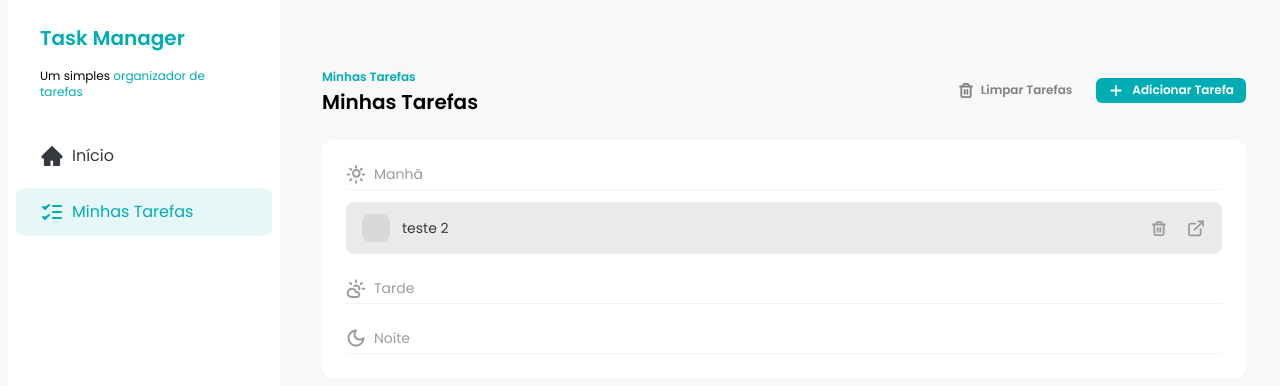
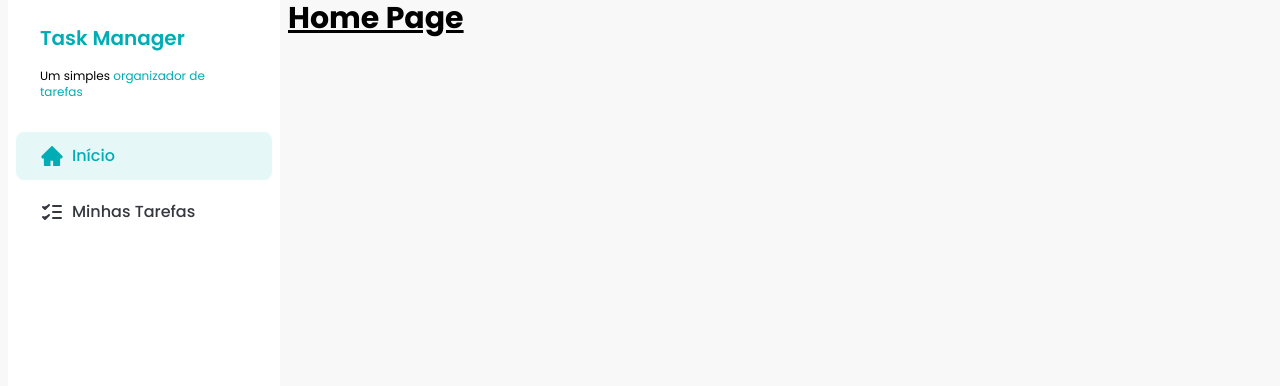
Before and after one commit to Allysonfreitas210695/Task_Manage, a React (Vite) app: page / in a window 1280 px wide. Shown: the top 386 px of the page. Built offline with nearby package versions, Linux system fonts and the light colour scheme; data requests are answered from the project's data file.

Commit message:
feat: add react route to navigation

```diff
--- a/package.json
+++ b/package.json
@@ -23,6 +23,7 @@
     "react": "^19.1.1",
     "react-dom": "^19.1.1",
     "react-hook-form": "^7.62.0",
+    "react-router": "^7.8.2",
     "sonner": "^2.0.7",
     "tailwind-merge": "^3.3.1",
     "tailwind-variants": "^3.1.0",
--- a/src/App.jsx
+++ b/src/App.jsx
@@ -1,7 +1,8 @@
+import { RouterProvider } from "react-router"
 import { Toaster } from "sonner"
 
 import SideBar from "./components/Sidebar"
-import Tasks from "./components/Tasks"
+import { routers } from "./routes/index.route"
 
 const App = () => {
   return (
@@ -13,9 +14,8 @@ const App = () => {
           },
         }}
       />
-      <SideBar />
       <div className="h-full flex-1 overflow-y-auto">
-        <Tasks />
+        <RouterProvider router={routers} />
       </div>
     </div>
   )
--- a/src/components/Sidebar.jsx
+++ b/src/components/Sidebar.jsx
@@ -16,11 +16,11 @@ const SideBar = () => {
       </div>
 
       <div className="flex flex-col gap-2 p-2">
-        <SidebarButton variant="unselected">
+        <SidebarButton to={"/"}>
           <HomeIcon />
           Início
         </SidebarButton>
-        <SidebarButton variant="selected">
+        <SidebarButton to={"/tasks"}>
           <TasksIcon />
           Minhas Tarefas
         </SidebarButton>
--- a/src/components/SidebarButton.jsx
+++ b/src/components/SidebarButton.jsx
@@ -1,24 +1,34 @@
 import PropTypes from "prop-types"
+import { NavLink } from "react-router"
+import { tv } from "tailwind-variants"
 
-const SidebarButton = ({ children, variant = "unselected" }) => {
-  const variantButton =
-    variant === "selected"
-      ? "bg-[#E6F7F8] text-brand-primary"
-      : "text-brand-dark-blue"
+const sidebarButton = tv({
+  base: "hover:text-brand-primary flex w-full items-center gap-2 rounded-lg px-6 py-3 text-left font-medium transition hover:bg-[#E6F7F8]",
+  variants: {
+    active: {
+      true: "text-brand-primary bg-brand-light-blue",
+      false: "text-brand-dark-blue",
+    },
+  },
+  defaultVariants: {
+    active: false,
+  },
+})
 
+const SidebarButton = ({ children, to }) => {
   return (
-    <a
-      href="#"
-      className={`flex items-center gap-2 rounded-lg px-6 py-3 ${variantButton}`}
+    <NavLink
+      to={to}
+      className={({ isActive }) => sidebarButton({ active: isActive })}
     >
       {children}
-    </a>
+    </NavLink>
   )
 }
 
 SidebarButton.propTypes = {
   children: PropTypes.node.isRequired,
-  color: PropTypes.oneOf(["selected", "unselected"]),
+  to: PropTypes.string.isRequired,
 }
 
 export default SidebarButton
--- a/src/index.css
+++ b/src/index.css
@@ -132,6 +132,7 @@
 @theme {
   --font-sans: "Poppins", ui-sans-serif, system-ui, sans-serif;
 
+  --color-brand-light-blue: #e6f7f8;
   --color-brand-dark-blue: #35383e;
   --color-brand-primary: #00adb5;
   --color-brand-dark-gray: #818181;
--- /dev/null
+++ b/src/pages/DetailsTask.jsx
@@ -0,0 +1,5 @@
+const DetailsTask = () => {
+  return <div className="text-3xl font-bold underline">Details Task Page</div>
+}
+
+export default DetailsTask
--- /dev/null
+++ b/src/pages/HomePage.jsx
@@ -0,0 +1,5 @@
+const HomePage = () => {
+  return <div className="text-3xl font-bold underline">Home Page</div>
+}
+
+export default HomePage
--- /dev/null
+++ b/src/pages/RootLayout.jsx
@@ -0,0 +1,16 @@
+import { Outlet } from "react-router"
+
+import SideBar from "../components/Sidebar"
+
+const RootLayout = () => {
+  return (
+    <div className="flex h-screen gap-2 overflow-hidden">
+      <SideBar />
+      <div className="h-full flex-1 overflow-y-auto">
+        <Outlet />
+      </div>
+    </div>
+  )
+}
+
+export default RootLayout
--- /dev/null
+++ b/src/pages/TasksPage.jsx
@@ -0,0 +1,8 @@
+import SideBar from "../components/Sidebar"
+import Tasks from "../components/Tasks"
+
+const TasksPage = () => {
+  return <Tasks />
+}
+
+export default TasksPage
--- /dev/null
+++ b/src/routes/index.route.js
@@ -0,0 +1,23 @@
+import { createBrowserRouter } from "react-router"
+
+import DetailsTask from "../pages/DetailsTask"
+import HomePage from "../pages/HomePage"
+import NotFound from "../pages/NotFound"
+import RootLayout from "../pages/RootLayout"
+import TasksPage from "../pages/TasksPage"
+
+export const routers = createBrowserRouter([
+  {
+    path: "/",
+    Component: RootLayout,
+    children: [
+      { index: true, Component: HomePage },
+      { path: "tasks", Component: TasksPage },
+      { path: "detail-task/:id", Component: DetailsTask },
+    ],
+  },
+  {
+    path: "*",
+    Component: NotFound,
+  },
+])
```
Also changed, not shown: 1 other file (tests, documents, lock files or other folders).
